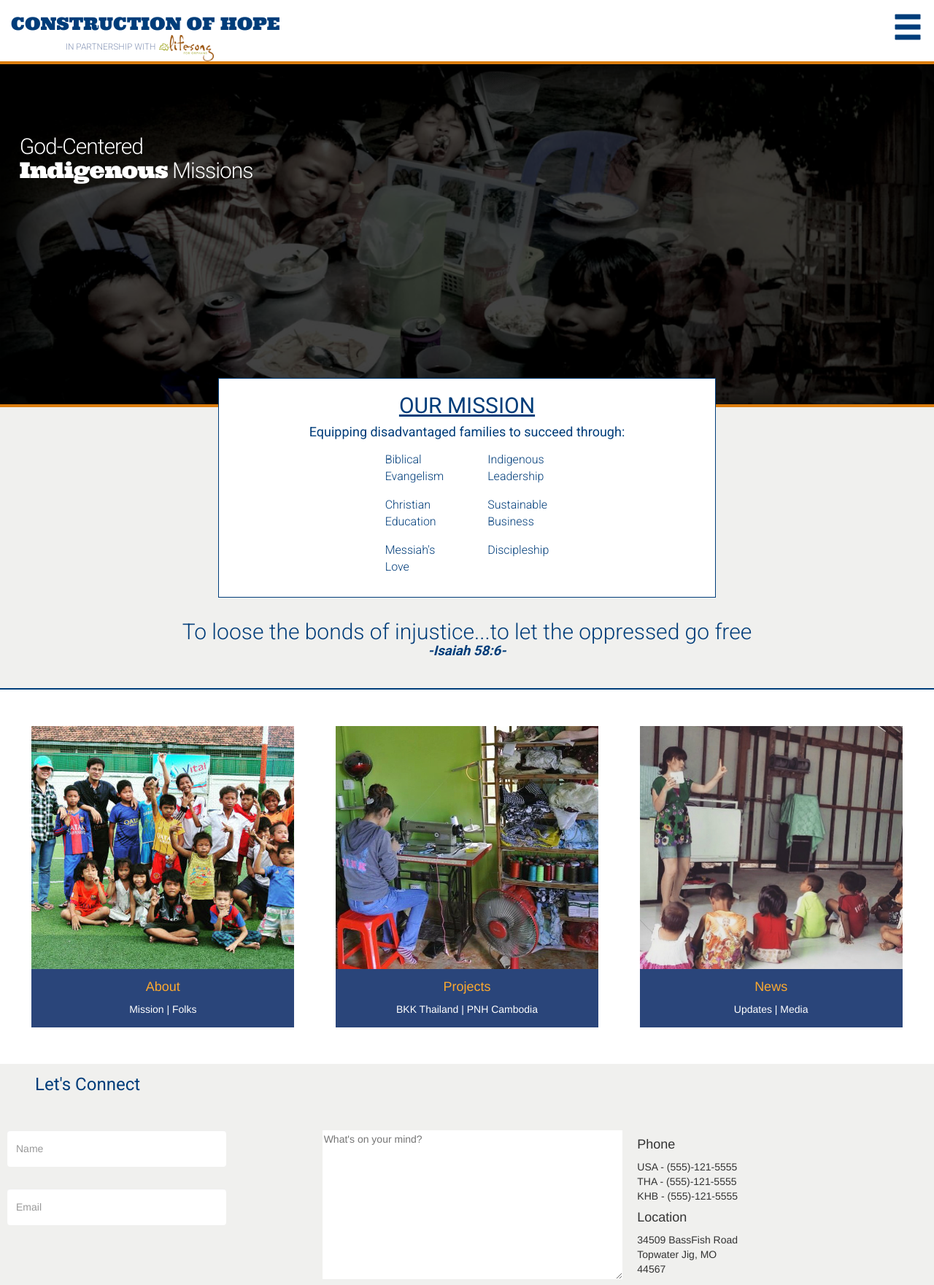
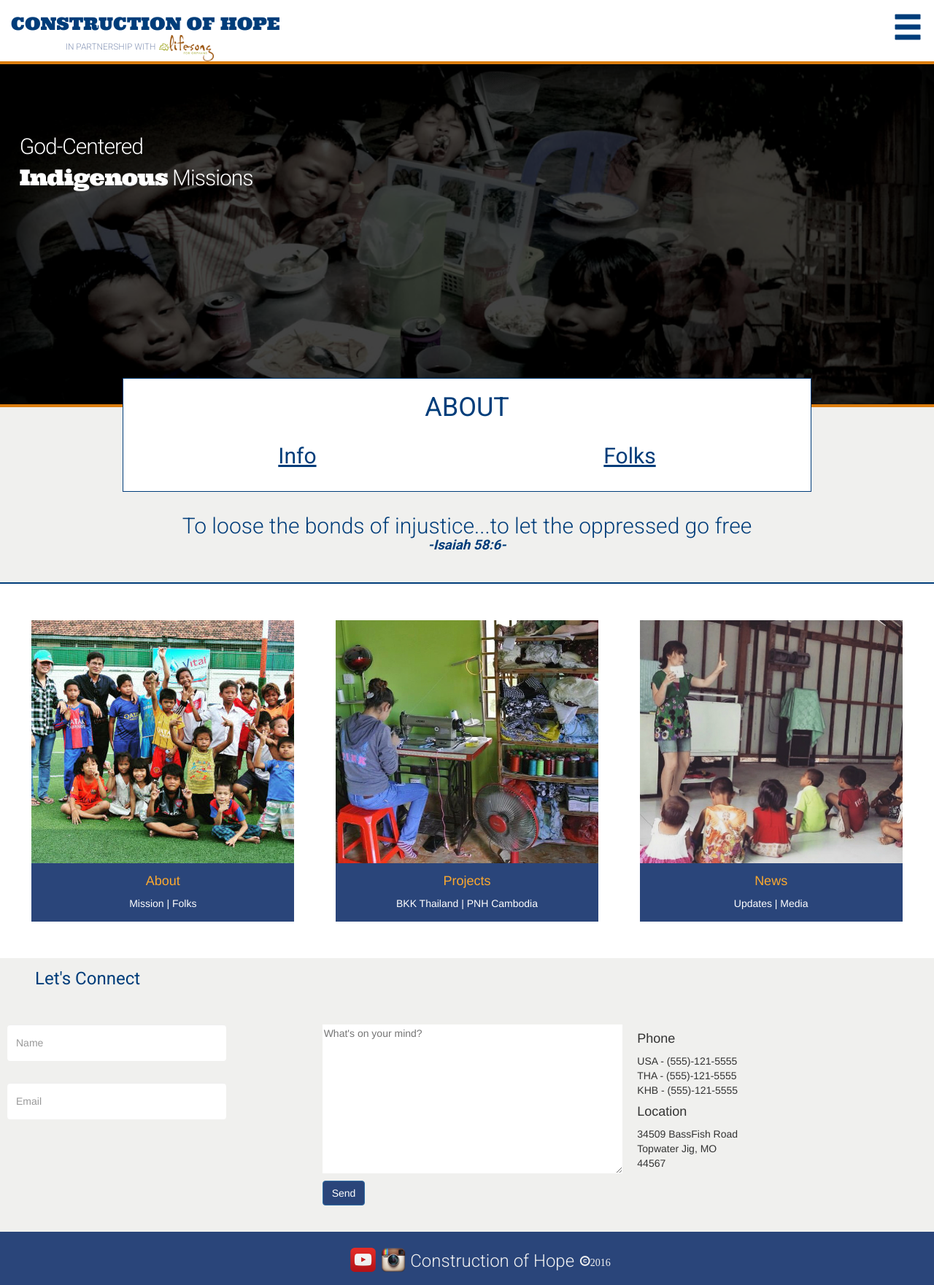
Before and after one commit to Nathan-Bateman/coh, a PHP site: page /about.php in a window 1280 px wide. Shown: the whole page at 73% size. Run offline with PHP 8.4, Linux system fonts and the light colour scheme.

Commit message:
added line to header for home page flexbox styles for about page info and folks changes to wrapper div for other paged save home

```diff
--- a/coh/about.php
+++ b/coh/about.php
@@ -116,8 +116,8 @@ session_start();
       <div id='COH' class='row'>
         <div class="col-sm-12">
       <div class='col-sm-6 padding-right-off pull-left'>
-        <h3 data-bind="if: regscreen" class='text-left cohfont'>Construction of Hope </h3>
-        <h3 data-bind="ifnot: regscreen" class='text-left cohfont-abbr'>COH </h3>
+        <h3 data-bind="if: regscreen" class='text-left cohfont'><a href="index.php">Construction of Hope</a> </h3>
+        <h3 data-bind="ifnot: regscreen" class='text-left cohfont-abbr'><a href="index.php">COH</a> </h3>
       </div>
   <!--end of 1st col 6 div-->
   <div id='hammy' class='col-sm-2 pull-right'>
@@ -146,37 +146,25 @@ session_start();
   <div id='bannerplace' class='row'>
     <div class='col-sm-12 banner'>
       <div data-bind="if: documentReady, visible: show" class='center-fly-other'>
-        <h2><span class="font-roboto-light"> God-Centered</span><br><span> Indigenous</span><span class="font-roboto-light"> Missions</span></h2>
+        <h2><span class="font-roboto-light"> God-Centered</span><p></p><span> Indigenous</span><span class="font-roboto-light"> Missions</span></h2>
       </div>
       <div class='after border'>
       </div>
     </div>
   </div>
   <!--end of row 3-->
+      <div id='mission' class='row'>
+      <div id='wrapper' class="col-sm-12 center content-bg">
+        <h1 class='text-center font-roboto-bold'>ABOUT</h1>
+        <span class='format-options'>
+      <h2 class='text-center font-roboto-bold'>Info</h2>
+        <h2 class='text-center font-roboto-bold'>Folks</h2>
+        </span>
 
-    <div id='mission' class='row'>
-      <div id='wrapper' class="table-responsive col-sm-12 center-table table-bg">
-        <h2 class='text-center font-roboto-bold'>OUR MISSION</h2>
-      <h4 class='text-center font-roboto-bold'>Equipping disadvantaged families to succeed through:</h4>
-  <table class="table center-table">
-  <tr>
-    <td class='table-text-left-left font-roboto-light'>Biblical Evangelism</td>
-    <td class='table-text-left-right font-roboto-light'>Indigenous Leadership</td>
-  </tr>
-  <tr>
-    <td class='table-text-left-left font-roboto-light'>Christian Education</td>
-    <td class='table-text-left-right font-roboto-light'>Sustainable Business</td>
-  </tr>
-  <tr>
-    <td class='table-text-left-left font-roboto-light'>Messiah's Love</td>
-    <td class='table-text-left-right font-roboto-light'>Discipleship</td>
-  </tr>
-  </table>
 </div>
 <h2 class="text-center scripture"><span class='text'>To loose the bonds of injustice...to let the oppressed go free<span> <br><span class='isaiah'>-Isaiah 58:6-</span>
 </h2>
 </div>
-
   <!--end of row 4-->
   <div id='links' class='row'>
     <div class='col-sm-12 bottompics'>
--- a/coh/css/main.css
+++ b/coh/css/main.css
@@ -19,6 +19,15 @@ html, body, {
   color:#003D7A;
   text-transform: uppercase;
   font-size: 18pt;
+
+}
+h3.cohfont a, a:active, a:visited {
+  color:#003D7A;
+  text-decoration: none;
+}
+h3.cohfont-abbr a, a:active, a:visited {
+  color:#003D7A;
+  text-decoration: none;
 }
 /*formatting ofr COH font on small device < 315px*/
 .cohfont-abbr {
@@ -197,6 +206,7 @@ a.footerItem:hover {
 /*style to center anything*/
 .center {
     margin: 0 auto;
+    float:none;
 }
 /*icon styles for footer*/
 .instagram {
@@ -394,6 +404,19 @@ table.center-table {
   min-width: 375px;
   padding-bottom: 22px;
 }
+/*content for all other pages*/
+.content-bg {
+  background-color: white;
+  max-width: 72%;
+  min-width: 375px;
+  padding-bottom: 22px;
+}
+.format-options {
+  display: flex;
+  flex-direction: row;
+  flex-grow: 1;
+  justify-content: space-around;
+}
 #wrapper {
   border: 1px solid #003D7A;
   top:-70px;
@@ -529,6 +552,12 @@ textarea {
   .center-fly h2 {
     font-size: 18pt;
   }
+  .center-fly-other {
+    padding-top: 1em;
+  }
+  .center-fly-other h2 {
+    font-size: 18pt;
+  }
 }
 /*for subtitle under COH in header 860*/
 @media (max-width: 864px) {
@@ -575,6 +604,9 @@ textarea {
     margin-top:0;
   }
   .center-fly h2 {
+    font-size: 13pt;
+  }
+  .center-fly-other h2 {
     font-size: 13pt;
   }
 
```
